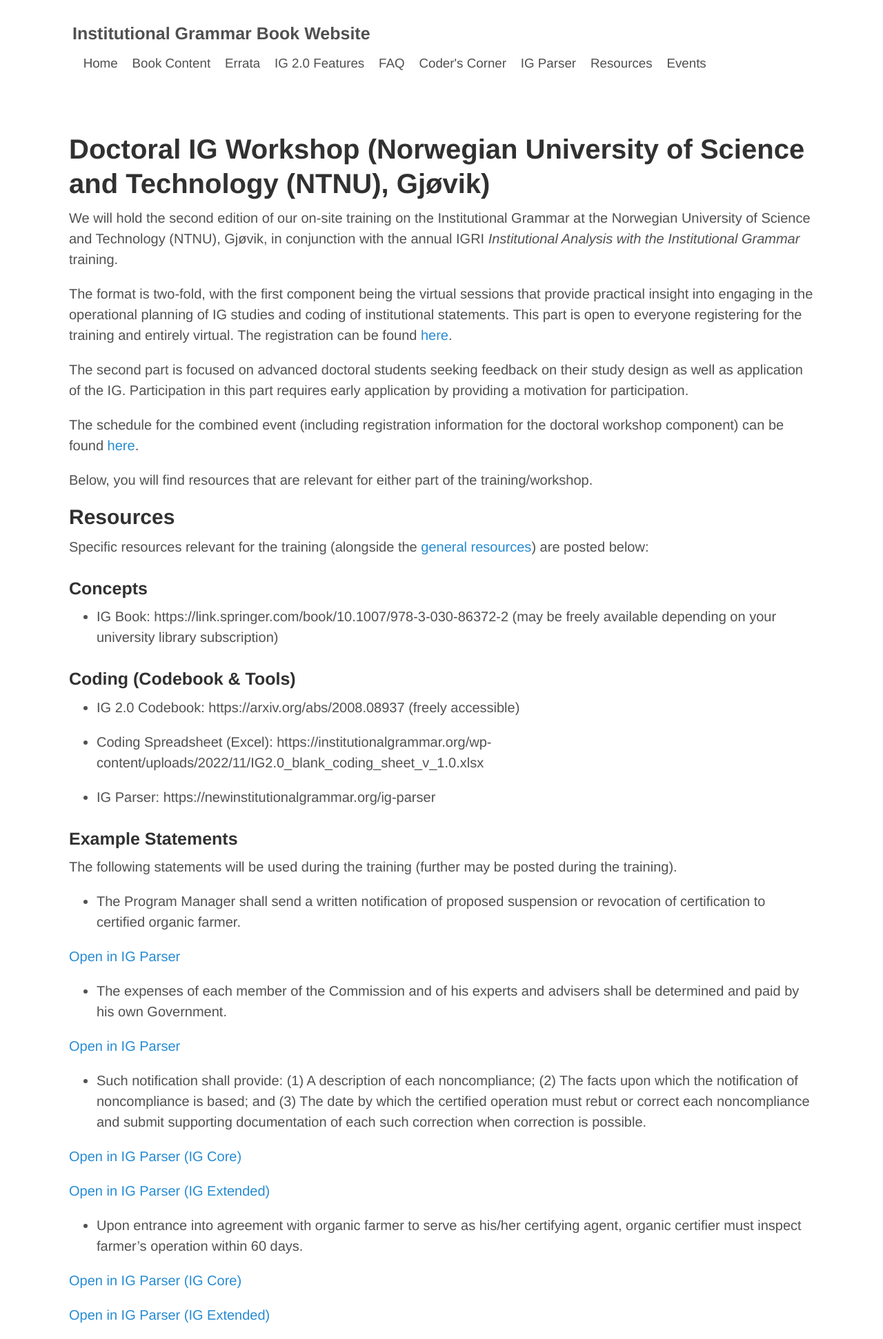
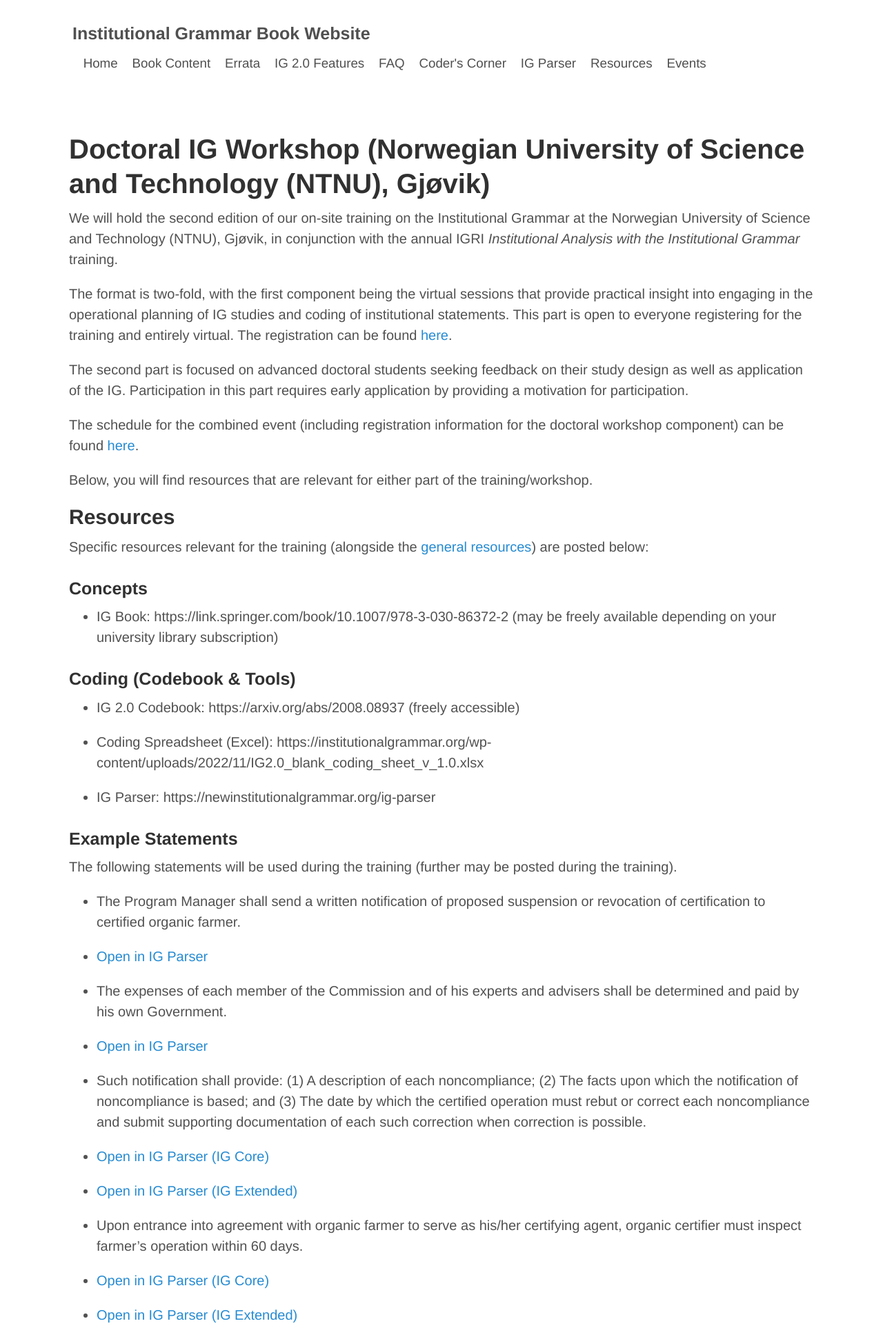
Before and after one commit to InstitutionalGrammar/IG-Book, a Jekyll site: the page built from events-doctoral-workshop-2023.md, in a window 1280 px wide. Shown: the whole page at 69% size. Built offline with Jekyll 4.4.1, drawn with Linux system fonts in a browser that asks for light colours.

Commit message:
Adjust formatting.

```diff
--- a/events-doctoral-workshop-2023.md
+++ b/events-doctoral-workshop-2023.md
@@ -38,21 +38,21 @@ The following statements will be used during the training (further may be posted
 
 * The Program Manager shall send a written notification of proposed suspension or revocation of certification to certified organic farmer.
 
-[Open in IG Parser](https://ig-parser.newinstitutionalgrammar.org/visual/?rawStmt=The%20Program%20Manager%20shall%20send%20a%20written%20notification%20of%20proposed%20suspension%20or%20revocation%20of%20certification%20to%20certified%20organic%20farmer&codedStmt=The%20A(Program%20Manager)%20D(shall)%20I(send)%20a%20Bdir,p(written)%20Bdir(notification%20of%20proposed%20(suspension%20[XOR]%20revocation)%20of%20certification)%20to%20Bind,p(certified)%20Bind(organic%20farmer).)
+ * [Open in IG Parser](https://ig-parser.newinstitutionalgrammar.org/visual/?rawStmt=The%20Program%20Manager%20shall%20send%20a%20written%20notification%20of%20proposed%20suspension%20or%20revocation%20of%20certification%20to%20certified%20organic%20farmer&codedStmt=The%20A(Program%20Manager)%20D(shall)%20I(send)%20a%20Bdir,p(written)%20Bdir(notification%20of%20proposed%20(suspension%20[XOR]%20revocation)%20of%20certification)%20to%20Bind,p(certified)%20Bind(organic%20farmer).)
 
 * The expenses of each member of the Commission and of his experts and advisers shall be determined and paid by his own Government.
 
-[Open in IG Parser](https://ig-parser.newinstitutionalgrammar.org/visual/?rawStmt=The%20expenses%20of%20each%20member%20of%20the%20Commission%20and%20of%20his%20experts%20and%20advisers%20shall%20be%20determined%20and%20paid%20by%20his%20own%20Government.&codedStmt=The%20Bdir(expenses)%20of%20Bdir,p(each%20member%20of%20the%20Commission%20[AND]%20experts%20[AND]%20advisers)%20D(shall)%20I(be%20determine%20[AND]%20pay)%20by%20his%20own%20A(Government).)
+ * [Open in IG Parser](https://ig-parser.newinstitutionalgrammar.org/visual/?rawStmt=The%20expenses%20of%20each%20member%20of%20the%20Commission%20and%20of%20his%20experts%20and%20advisers%20shall%20be%20determined%20and%20paid%20by%20his%20own%20Government.&codedStmt=The%20Bdir(expenses)%20of%20Bdir,p(each%20member%20of%20the%20Commission%20[AND]%20experts%20[AND]%20advisers)%20D(shall)%20I(be%20determine%20[AND]%20pay)%20by%20his%20own%20A(Government).)
 
 * Such notification shall provide: (1) A description of each noncompliance; (2) The facts upon which the notification of noncompliance is based; and (3) The date by which the certified operation must rebut or correct each noncompliance and submit supporting documentation of each such correction when correction is possible.
 
 
-[Open in IG Parser (IG Core)](https://ig-parser.newinstitutionalgrammar.org/visual/?rawStmt=Such%20notification%20shall%20provide:%20(1)%20A%20description%20of%20each%20noncompliance;%20(2)%20The%20facts%20upon%20which%20the%20notification%20of%20noncompliance%20is%20based;%20and%20(3)%20The%20date%20by%20which%20the%20certified%20operation%20must%20rebut%20or%20correct%20each%20noncompliance%20and%20submit%20supporting%20documentation%20of%20each%20such%20correction%20when%20correction%20is%20possible.&codedStmt=Such%20E(notification)%20M(shall)%20F(provide):%20(1)%20A%20P(description%20of%20each%20noncompliance%20[AND]%20facts%20upon%20which%20the%20notification%20of%20noncompliance%20is%20based%20[AND]%20date%20by%20which%20the%20certified%20operation%20must%20rebut%20or%20correct%20by%20which%20the%20certified%20operation%20must%20rebut%20or%20correct%20each%20noncompliance%20and%20submit%20supporting%20documentation%20of%20each%20such%20correction%20when%20correction%20is%20possible).)
+ * [Open in IG Parser (IG Core)](https://ig-parser.newinstitutionalgrammar.org/visual/?rawStmt=Such%20notification%20shall%20provide:%20(1)%20A%20description%20of%20each%20noncompliance;%20(2)%20The%20facts%20upon%20which%20the%20notification%20of%20noncompliance%20is%20based;%20and%20(3)%20The%20date%20by%20which%20the%20certified%20operation%20must%20rebut%20or%20correct%20each%20noncompliance%20and%20submit%20supporting%20documentation%20of%20each%20such%20correction%20when%20correction%20is%20possible.&codedStmt=Such%20E(notification)%20M(shall)%20F(provide):%20(1)%20A%20P(description%20of%20each%20noncompliance%20[AND]%20facts%20upon%20which%20the%20notification%20of%20noncompliance%20is%20based%20[AND]%20date%20by%20which%20the%20certified%20operation%20must%20rebut%20or%20correct%20by%20which%20the%20certified%20operation%20must%20rebut%20or%20correct%20each%20noncompliance%20and%20submit%20supporting%20documentation%20of%20each%20such%20correction%20when%20correction%20is%20possible).)
 
-[Open in IG Parser (IG Extended)](https://ig-parser.newinstitutionalgrammar.org/visual/?rawStmt=Such%20notification%20shall%20provide:%20(1)%20A%20description%20of%20each%20noncompliance;%20(2)%20The%20facts%20upon%20which%20the%20notification%20of%20noncompliance%20is%20based;%20and%20(3)%20The%20date%20by%20which%20the%20certified%20operation%20must%20rebut%20or%20correct%20each%20noncompliance%20and%20submit%20supporting%20documentation%20of%20each%20such%20correction%20when%20correction%20is%20possible.&codedStmt=Such%20E(notification)%20M(shall)%20F(provide):%20(1)%20A%20P(description%20of%20each%20noncompliance);%20(2)%20The%20P(facts%20upon%20which%20the%20notification%20of%20noncompliance%20is%20based);%20and%20(3)%20The%20P1(date)%20P1,p{by%20which%20the%20A(certified%20operation)%20D(must)%20{I(rebut%20[XOR]%20correct)%20Bdir,p(each)%20Bdir(noncompliance)%20[AND]%20I(submit)%20Bdir,p(supporting)%20Bdir(documentation)%20of%20Bdir,p(each%20such%20correction)%20Cac(when%20correction%20is%20possible)}}.)
+ * [Open in IG Parser (IG Extended)](https://ig-parser.newinstitutionalgrammar.org/visual/?rawStmt=Such%20notification%20shall%20provide:%20(1)%20A%20description%20of%20each%20noncompliance;%20(2)%20The%20facts%20upon%20which%20the%20notification%20of%20noncompliance%20is%20based;%20and%20(3)%20The%20date%20by%20which%20the%20certified%20operation%20must%20rebut%20or%20correct%20each%20noncompliance%20and%20submit%20supporting%20documentation%20of%20each%20such%20correction%20when%20correction%20is%20possible.&codedStmt=Such%20E(notification)%20M(shall)%20F(provide):%20(1)%20A%20P(description%20of%20each%20noncompliance);%20(2)%20The%20P(facts%20upon%20which%20the%20notification%20of%20noncompliance%20is%20based);%20and%20(3)%20The%20P1(date)%20P1,p{by%20which%20the%20A(certified%20operation)%20D(must)%20{I(rebut%20[XOR]%20correct)%20Bdir,p(each)%20Bdir(noncompliance)%20[AND]%20I(submit)%20Bdir,p(supporting)%20Bdir(documentation)%20of%20Bdir,p(each%20such%20correction)%20Cac(when%20correction%20is%20possible)}}.)
 
 * Upon entrance into agreement with organic farmer to serve as his/her certifying agent, organic certifier must inspect farmer's operation within 60 days.
 
-[Open in IG Parser (IG Core)](https://ig-parser.newinstitutionalgrammar.org/visual/?rawStmt=Upon%20entrance%20into%20agreement%20with%20organic%20farmer%20to%20serve%20as%20his/her%20certifying%20agent,%20organic%20certifier%20must%20inspect%20farmer%27s%20operation%20within%2060%20days.&codedStmt=Cac(Upon%20entrance%20into%20agreement%20with%20organic%20farmer%20to%20serve%20as%20his/her%20certifying%20agent),%20A(organic%20certifier)%20D(must)%20I(inspect)%20Bdir,p(farmer%27s)%20Bdir(operation)%20Cex(within%2060%20days).)
+ * [Open in IG Parser (IG Core)](https://ig-parser.newinstitutionalgrammar.org/visual/?rawStmt=Upon%20entrance%20into%20agreement%20with%20organic%20farmer%20to%20serve%20as%20his/her%20certifying%20agent,%20organic%20certifier%20must%20inspect%20farmer%27s%20operation%20within%2060%20days.&codedStmt=Cac(Upon%20entrance%20into%20agreement%20with%20organic%20farmer%20to%20serve%20as%20his/her%20certifying%20agent),%20A(organic%20certifier)%20D(must)%20I(inspect)%20Bdir,p(farmer%27s)%20Bdir(operation)%20Cex(within%2060%20days).)
 
-[Open in IG Parser (IG Extended)](https://ig-parser.newinstitutionalgrammar.org/visual/?rawStmt=Upon%20entrance%20into%20agreement%20with%20organic%20farmer%20to%20serve%20as%20his/her%20certifying%20agent,%20organic%20certifier%20must%20inspect%20farmer%27s%20operation%20within%2060%20days.&codedStmt=Cac{Upon%20entrance%20into%20I([enters])%20Bdir(agreement)%20with%20A(organic%20farmer)%20Bdir,p(to%20serve%20as%20his/her%20certifying%20agent)},%20A(organic%20certifier)%20D(must)%20I(inspect)%20Bdir,p(farmer%27s)%20Bdir(operation)%20Cex(within%2060%20days).)
+ * [Open in IG Parser (IG Extended)](https://ig-parser.newinstitutionalgrammar.org/visual/?rawStmt=Upon%20entrance%20into%20agreement%20with%20organic%20farmer%20to%20serve%20as%20his/her%20certifying%20agent,%20organic%20certifier%20must%20inspect%20farmer%27s%20operation%20within%2060%20days.&codedStmt=Cac{Upon%20entrance%20into%20I([enters])%20Bdir(agreement)%20with%20A(organic%20farmer)%20Bdir,p(to%20serve%20as%20his/her%20certifying%20agent)},%20A(organic%20certifier)%20D(must)%20I(inspect)%20Bdir,p(farmer%27s)%20Bdir(operation)%20Cex(within%2060%20days).)
```
